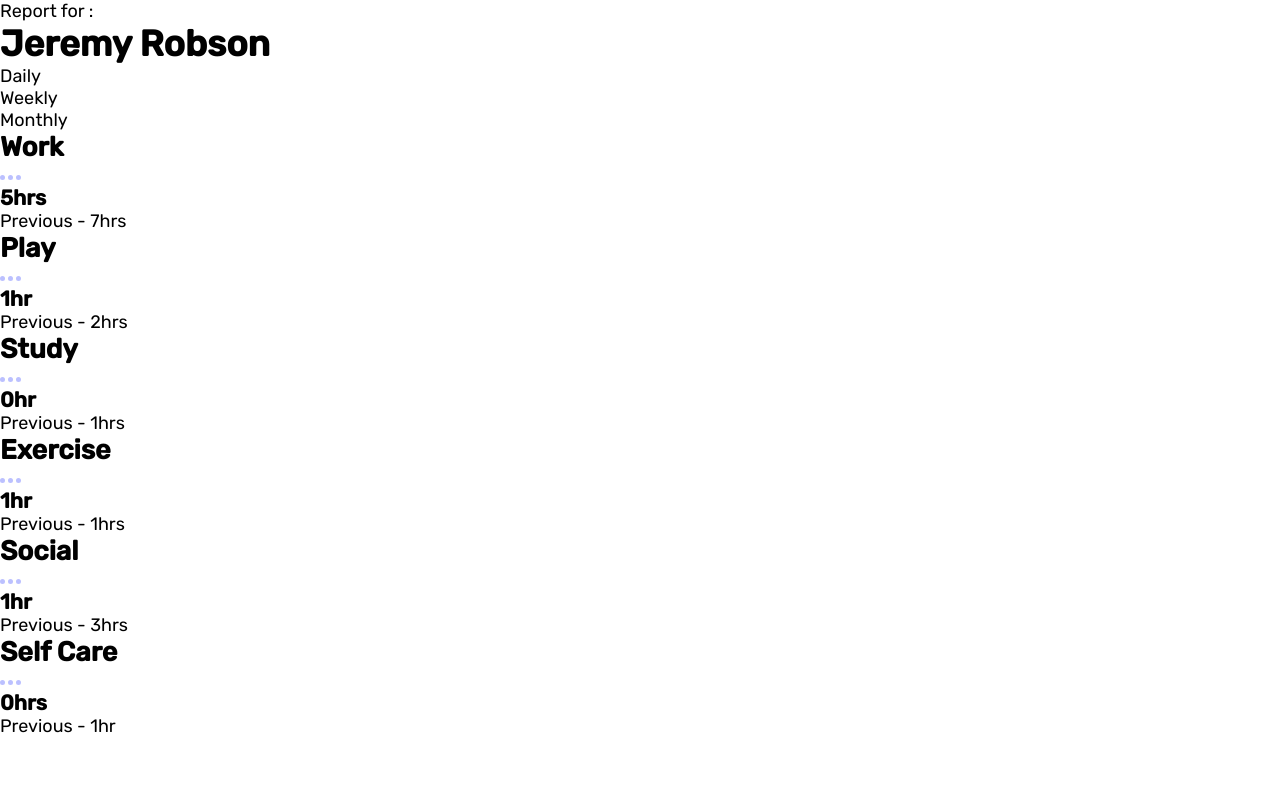
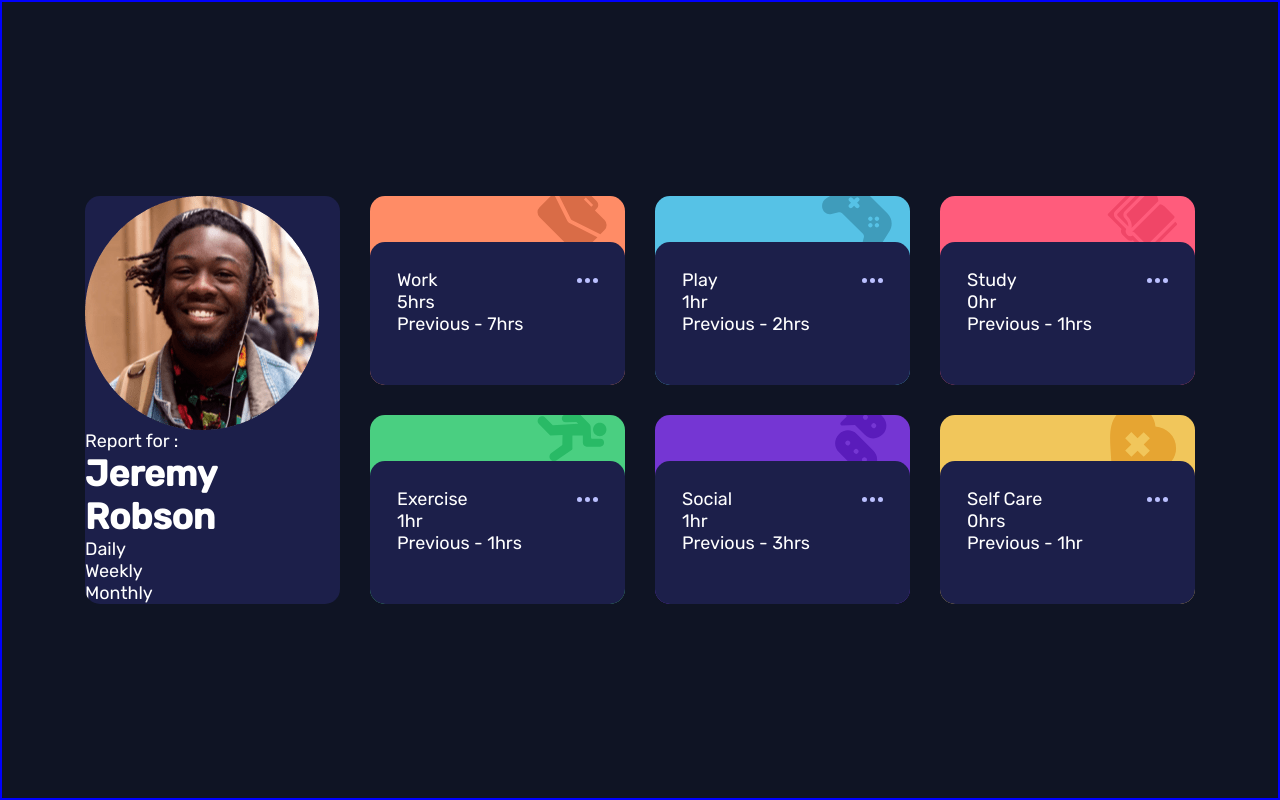
Before and after one commit to cholis04/Time-Tracking-Dashboard, a Gatsby site: page / in a window 1280 px wide. Built offline with nearby package versions, Linux system fonts and the light colour scheme; Gatsby itself is replaced by a stand-in of ours.

Commit message:
Added Content Title Styled Component

```diff
--- a/src/Components/Main/index.js
+++ b/src/Components/Main/index.js
@@ -2,15 +2,20 @@ import React from 'react';
 
 import { useStaticQuery, graphql } from 'gatsby';
 import { GatsbyImage, getImage } from 'gatsby-plugin-image';
+import {
+  Box,
+  Content,
+  ContentTitle,
+  HeadContent,
+  Item,
+  ItemHead,
+} from './styledMain';
+import Thumbnail from '../Thumbnail';
 
 function Main() {
   const staticQueryImageJeremy = useStaticQuery(graphql`
     query MyQuery {
-      file(
-        childrenImageSharp: {
-          elemMatch: { id: { eq: "874c6504-af24-5ca7-a5dd-cf3492f03336" } }
-        }
-      ) {
+      file(name: { eq: "image-jeremy" }) {
         childImageSharp {
           gatsbyImageData(placeholder: BLURRED)
         }
@@ -21,10 +26,14 @@ function Main() {
   const imageJeremy = getImage(staticQueryImageJeremy.file);
 
   return (
-    <div className='box'>
-      <div className='head-box'>
+    <Box>
+      <ItemHead>
         <div className='cover'>
-          <GatsbyImage image={imageJeremy} alt='Jeremy Robson Photo' />
+          <GatsbyImage
+            image={imageJeremy}
+            alt='Jeremy Robson Photo'
+            title='Jeremy Robson Photo'
+          />
           <p>Report for :</p>
           <h1>Jeremy Robson</h1>
         </div>
@@ -33,12 +42,12 @@ function Main() {
           <li>Weekly</li>
           <li>Monthly</li>
         </ul>
-      </div>
-      <div className='item-box'>
-        <img alt='' />
-        <div className='content'>
-          <div className='head-title'>
-            <h2>Work</h2>
+      </ItemHead>
+      <Item backgroundColor='hsl(15, 100%, 70%)'>
+        <Thumbnail src='icon-work' />
+        <Content>
+          <HeadContent>
+            <ContentTitle>Work</ContentTitle>
             <svg width='21' height='5' xmlns='http://www.w3.org/2000/svg'>
               <path
                 d='M2.5 0a2.5 2.5 0 1 1 0 5 2.5 2.5 0 0 1 0-5Zm8 0a2.5 2.5 0 1 1 0 5 2.5 2.5 0 0 1 0-5Zm8 0a2.5 2.5 0 1 1 0 5 2.5 2.5 0 0 1 0-5Z'
@@ -46,18 +55,18 @@ function Main() {
                 fillRule='evenodd'
               />
             </svg>
-          </div>
+          </HeadContent>
           <div className='info'>
-            <h3>5hrs</h3>
+            <p>5hrs</p>
             <p>Previous - 7hrs</p>
           </div>
-        </div>
-      </div>
-      <div className='item-box'>
-        <img alt='' />
-        <div className='content'>
-          <div className='head-title'>
-            <h2>Play</h2>
+        </Content>
+      </Item>
+      <Item backgroundColor='hsl(195, 74%, 62%)'>
+        <Thumbnail src='icon-play' />
+        <Content>
+          <HeadContent>
+            <ContentTitle>Play</ContentTitle>
             <svg width='21' height='5' xmlns='http://www.w3.org/2000/svg'>
               <path
                 d='M2.5 0a2.5 2.5 0 1 1 0 5 2.5 2.5 0 0 1 0-5Zm8 0a2.5 2.5 0 1 1 0 5 2.5 2.5 0 0 1 0-5Zm8 0a2.5 2.5 0 1 1 0 5 2.5 2.5 0 0 1 0-5Z'
@@ -65,18 +74,18 @@ function Main() {
                 fillRule='evenodd'
               />
             </svg>
-          </div>
+          </HeadContent>
           <div className='info'>
-            <h3>1hr</h3>
+            <p>1hr</p>
             <p>Previous - 2hrs</p>
           </div>
-        </div>
-      </div>
-      <div className='item-box'>
-        <img alt='' />
-        <div className='content'>
-          <div className='head-title'>
-            <h2>Study</h2>
+        </Content>
+      </Item>
+      <Item backgroundColor='hsl(348, 100%, 68%)'>
+        <Thumbnail src='icon-study' />
+        <Content>
+          <HeadContent>
+            <ContentTitle>Study</ContentTitle>
             <svg width='21' height='5' xmlns='http://www.w3.org/2000/svg'>
               <path
                 d='M2.5 0a2.5 2.5 0 1 1 0 5 2.5 2.5 0 0 1 0-5Zm8 0a2.5 2.5 0 1 1 0 5 2.5 2.5 0 0 1 0-5Zm8 0a2.5 2.5 0 1 1 0 5 2.5 2.5 0 0 1 0-5Z'
@@ -84,18 +93,18 @@ function Main() {
                 fillRule='evenodd'
               />
             </svg>
-          </div>
+          </HeadContent>
           <div className='info'>
-            <h3>0hr</h3>
+            <p>0hr</p>
             <p>Previous - 1hrs</p>
           </div>
-        </div>
-      </div>
-      <div className='item-box'>
-        <img alt='' />
-        <div className='content'>
-          <div className='head-title'>
-            <h2>Exercise</h2>
+        </Content>
+      </Item>
+      <Item backgroundColor='hsl(145, 58%, 55%)'>
+        <Thumbnail src='icon-exercise' />
+        <Content>
+          <HeadContent>
+            <ContentTitle>Exercise</ContentTitle>
             <svg width='21' height='5' xmlns='http://www.w3.org/2000/svg'>
               <path
                 d='M2.5 0a2.5 2.5 0 1 1 0 5 2.5 2.5 0 0 1 0-5Zm8 0a2.5 2.5 0 1 1 0 5 2.5 2.5 0 0 1 0-5Zm8 0a2.5 2.5 0 1 1 0 5 2.5 2.5 0 0 1 0-5Z'
@@ -103,18 +112,18 @@ function Main() {
                 fillRule='evenodd'
               />
             </svg>
-          </div>
+          </HeadContent>
           <div className='info'>
-            <h3>1hr</h3>
+            <p>1hr</p>
             <p>Previous - 1hrs</p>
           </div>
-        </div>
-      </div>
-      <div className='item-box'>
-        <img alt='' />
-        <div className='content'>
-          <div className='head-title'>
-            <h2>Social</h2>
+        </Content>
+      </Item>
+      <Item backgroundColor='hsl(264, 64%, 52%)'>
+        <Thumbnail src='icon-social' />
+        <Content>
+          <HeadContent>
+            <ContentTitle>Social</ContentTitle>
             <svg width='21' height='5' xmlns='http://www.w3.org/2000/svg'>
               <path
                 d='M2.5 0a2.5 2.5 0 1 1 0 5 2.5 2.5 0 0 1 0-5Zm8 0a2.5 2.5 0 1 1 0 5 2.5 2.5 0 0 1 0-5Zm8 0a2.5 2.5 0 1 1 0 5 2.5 2.5 0 0 1 0-5Z'
@@ -122,18 +131,18 @@ function Main() {
                 fillRule='evenodd'
               />
             </svg>
-          </div>
+          </HeadContent>
           <div className='info'>
-            <h3>1hr</h3>
+            <p>1hr</p>
             <p>Previous - 3hrs</p>
           </div>
-        </div>
-      </div>
-      <div className='item-box'>
-        <img alt='' />
-        <div className='content'>
-          <div className='head-title'>
-            <h2>Self Care</h2>
+        </Content>
+      </Item>
+      <Item backgroundColor='hsl(43, 84%, 65%)'>
+        <Thumbnail src='icon-self-care' />
+        <Content>
+          <HeadContent>
+            <ContentTitle>Self Care</ContentTitle>
             <svg width='21' height='5' xmlns='http://www.w3.org/2000/svg'>
               <path
                 d='M2.5 0a2.5 2.5 0 1 1 0 5 2.5 2.5 0 0 1 0-5Zm8 0a2.5 2.5 0 1 1 0 5 2.5 2.5 0 0 1 0-5Zm8 0a2.5 2.5 0 1 1 0 5 2.5 2.5 0 0 1 0-5Z'
@@ -141,14 +150,14 @@ function Main() {
                 fillRule='evenodd'
               />
             </svg>
-          </div>
+          </HeadContent>
           <div className='info'>
-            <h3>0hrs</h3>
+            <p>0hrs</p>
             <p>Previous - 1hr</p>
           </div>
-        </div>
-      </div>
-    </div>
+        </Content>
+      </Item>
+    </Box>
   );
 }
 
--- /dev/null
+++ b/src/Components/Main/styledMain.js
@@ -0,0 +1,39 @@
+import styled from 'styled-components';
+
+export const Box = styled.div`
+  margin: 0 auto;
+  width: 100%;
+  max-width: 1110px;
+  display: grid;
+  grid-template-columns: repeat(4, 1fr);
+  gap: 30px;
+`;
+
+export const Item = styled.div`
+  border-radius: 15px;
+  overflow: hidden;
+  background-color: ${(props) => props.backgroundColor || 'hsl(235, 46%, 20%)'};
+`;
+
+export const ItemHead = styled(Item)`
+  grid-row: span 2;
+`;
+
+export const Content = styled.div`
+  padding: 1.5em;
+  height: 100%;
+  border-top-left-radius: 15px;
+  border-top-right-radius: 15px;
+  background-color: hsl(235, 46%, 20%);
+`;
+
+export const HeadContent = styled.div`
+  display: flex;
+  justify-content: space-between;
+  align-items: center;
+`;
+
+export const ContentTitle = styled.h2`
+  font-size: 1em;
+  font-weight: 400;
+`;
--- /dev/null
+++ b/src/Components/Thumbnail/index.js
@@ -0,0 +1,71 @@
+import React from 'react';
+
+import { StaticImage } from 'gatsby-plugin-image';
+import styled from 'styled-components';
+
+const ImageThumbnail = styled.div`
+  width: 100%;
+  overflow: hidden;
+  height: 46px;
+  padding: 0 1em;
+  display: flex;
+  justify-content: flex-end;
+  align-items: center;
+`;
+
+function Thumbnail({ src }) {
+  switch (src) {
+    case 'icon-work':
+      return (
+        <ImageThumbnail>
+          <StaticImage width='70' src={`../../images/icon-work.svg`} alt='' />
+        </ImageThumbnail>
+      );
+    case 'icon-play':
+      return (
+        <ImageThumbnail>
+          <StaticImage width='70' src={`../../images/icon-play.svg`} alt='' />
+        </ImageThumbnail>
+      );
+    case 'icon-study':
+      return (
+        <ImageThumbnail>
+          <StaticImage width='70' src={`../../images/icon-study.svg`} alt='' />
+        </ImageThumbnail>
+      );
+    case 'icon-exercise':
+      return (
+        <ImageThumbnail>
+          <StaticImage
+            width='70'
+            src={`../../images/icon-exercise.svg`}
+            alt=''
+          />
+        </ImageThumbnail>
+      );
+    case 'icon-social':
+      return (
+        <ImageThumbnail>
+          <StaticImage width='70' src={`../../images/icon-social.svg`} alt='' />
+        </ImageThumbnail>
+      );
+    case 'icon-self-care':
+      return (
+        <ImageThumbnail>
+          <StaticImage
+            width='70'
+            src={`../../images/icon-self-care.svg`}
+            alt=''
+          />
+        </ImageThumbnail>
+      );
+    default:
+      return (
+        <ImageThumbnail>
+          <StaticImage width='70' src={`../../images/icon-work.svg`} alt='' />
+        </ImageThumbnail>
+      );
+  }
+}
+
+export default Thumbnail;
--- a/src/layouts/MainLayout.js
+++ b/src/layouts/MainLayout.js
@@ -2,6 +2,18 @@ import React from 'react';
 
 import { Helmet } from 'react-helmet';
 import GlobalStyle from '../styles/globalStyles';
+
+import styled from 'styled-components';
+
+const Main = styled.main`
+  margin: 0 auto;
+  width: 100%;
+  max-width: 1440px;
+  min-height: 100vh;
+  display: grid;
+  place-items: center;
+  border: 2px solid blue;
+`;
 
 export default function MainLayout({ children }) {
   return (
@@ -10,7 +22,7 @@ export default function MainLayout({ children }) {
         <title>Frontend Mentor | Time tracking dashboard</title>
       </Helmet>
       <GlobalStyle />
-      <main>{children}</main>
+      <Main>{children}</Main>
     </>
   );
 }
--- a/src/pages/index.js
+++ b/src/pages/index.js
@@ -1,5 +1,5 @@
 import * as React from 'react';
-import Main from '../Components/Main';
+import Main from '../components/Main';
 
 import MainLayout from '../layouts/MainLayout';
 
--- a/src/styles/globalStyles.js
+++ b/src/styles/globalStyles.js
@@ -13,6 +13,8 @@ const GlobalStyle = createGlobalStyle`
         font-size: 18px;
         -webkit-font-smoothing: antialiased;
         -moz-osx-font-smoothing: grayscale;
+        background-color: hsl(226, 43%, 10%);
+        color:white;
     }
 
     img {
```
